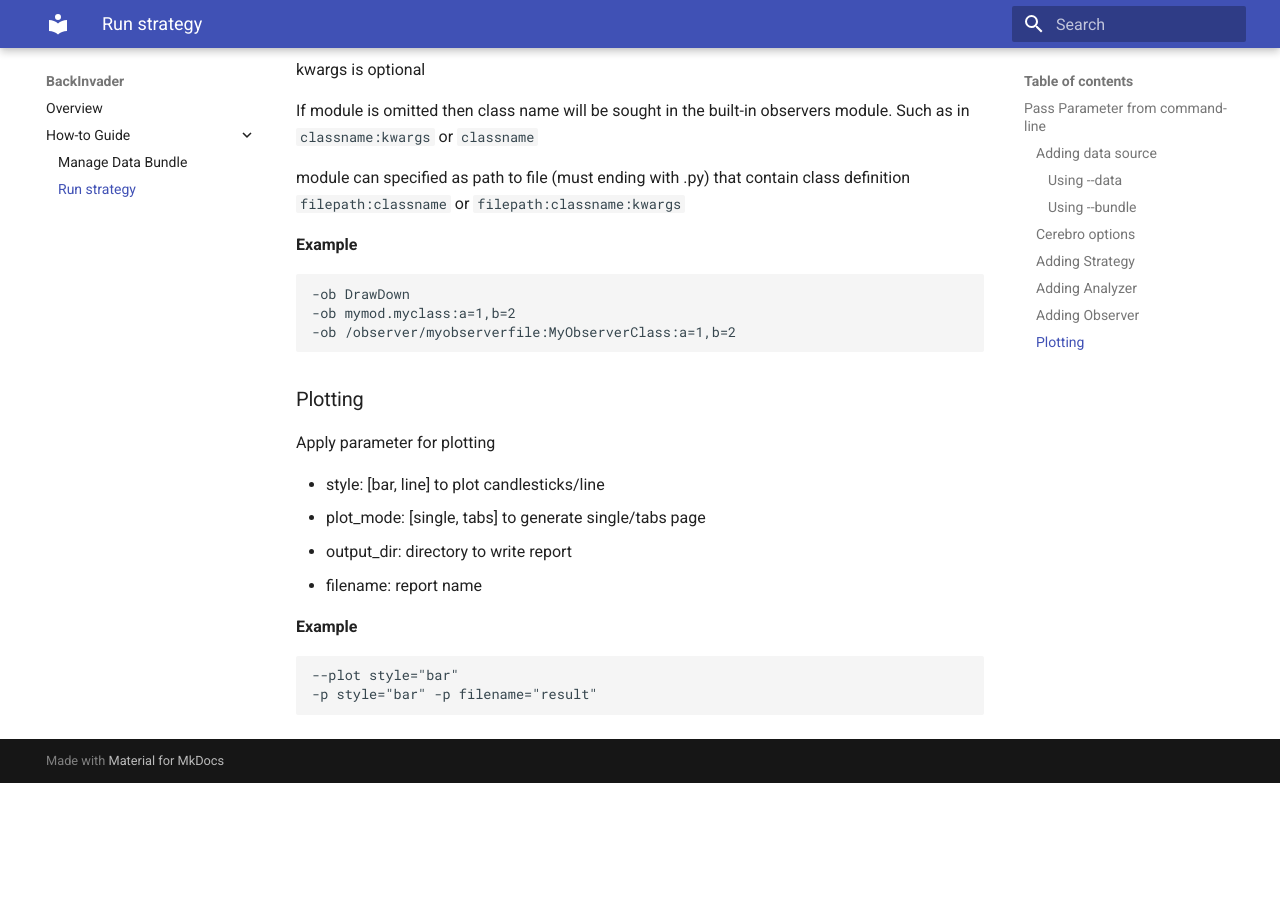
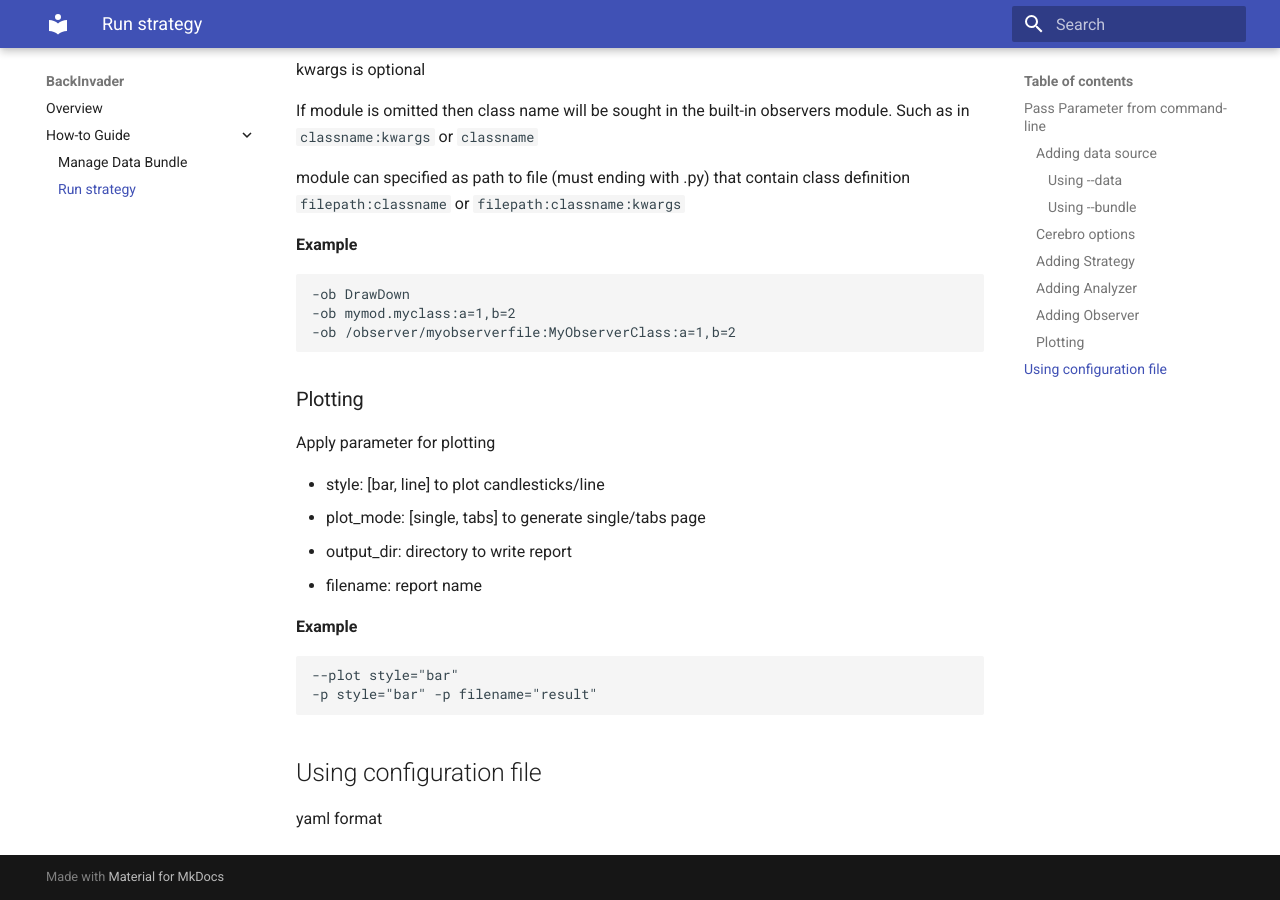
Before and after one commit to angonyfox/backinvader-doc, an MkDocs documentation site: the page built from docs/run.md, in a window 1280 px wide and 900 px high, scrolled down 4232 px. Built offline with MkDocs 1.6.1 and Material for MkDocs 9.7.7, drawn with Linux system fonts in a browser that asks for light colours; before the commit the page ends 5015 px from its top, so only the background shows below that.

Commit message:
Add run with config section

````diff
--- a/docs/run.md
+++ b/docs/run.md
@@ -172,3 +172,6 @@ Apply parameter for plotting
 --plot style="bar"
 -p style="bar" -p filename="result"
 ```
+
+## Using configuration file
+yaml format
````
